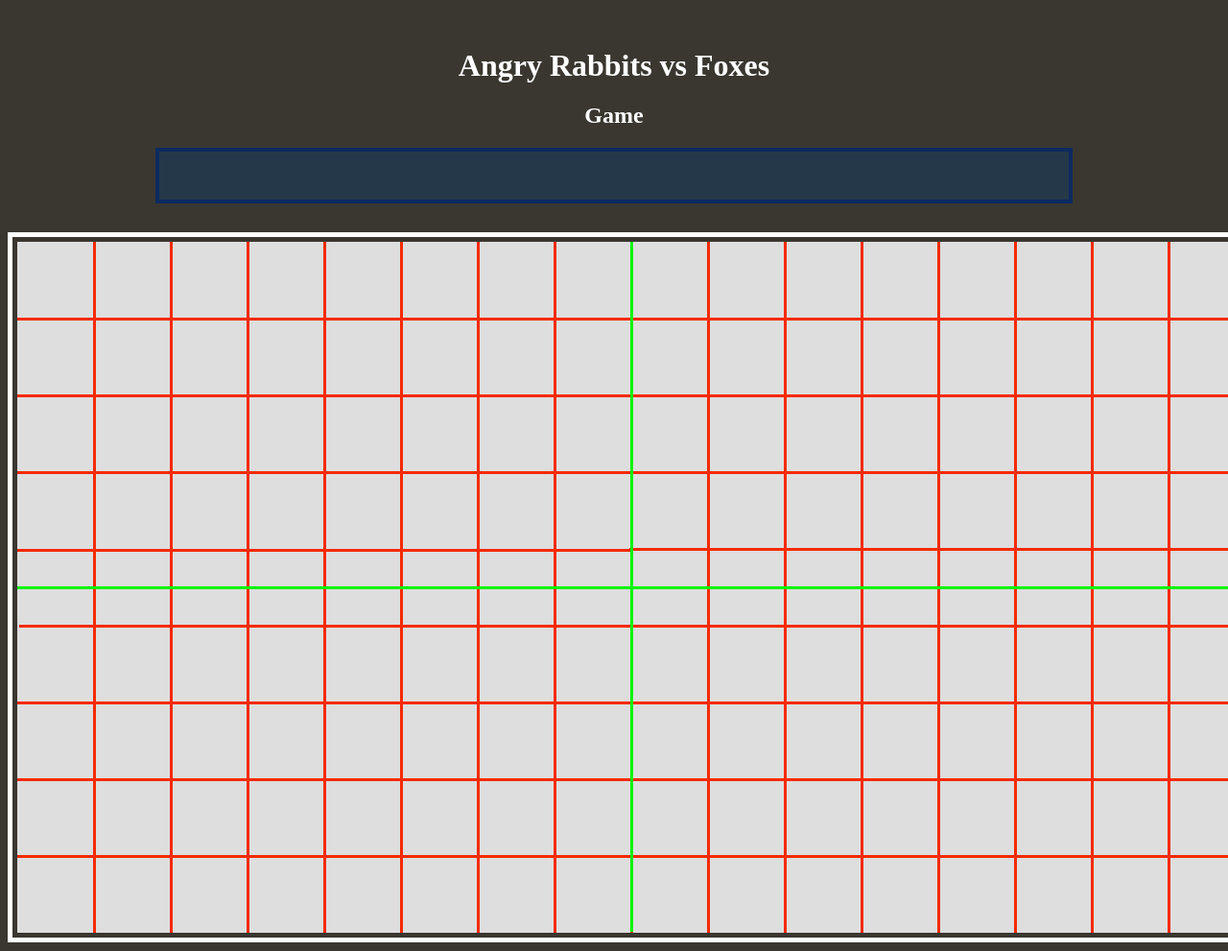
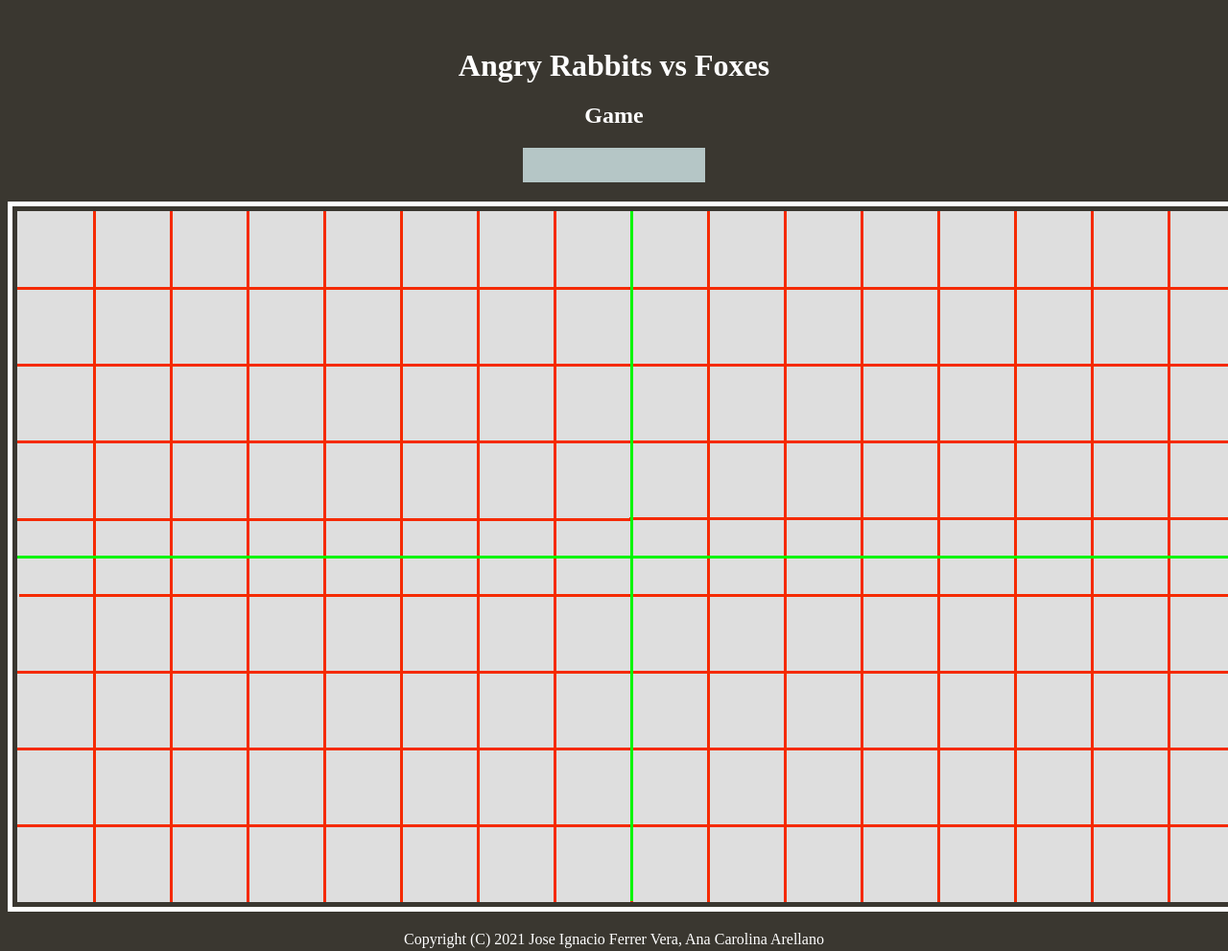
Before and after one commit to the-Humble/AngryPigs, a website with bundled scripts: page game.html in a window 1280 px wide. Shown: the top 991 px of the page at 96% size. Built offline with nearby package versions, Linux system fonts and the light colour scheme; no server answers.

Commit message:
changed rotation of catapult and game style

```diff
--- a/css/stylesCaro.css
+++ b/css/stylesCaro.css
@@ -63,6 +63,17 @@ header h2{
     display: flex;
     justify-content: space-between;
 }
+.game-points{
+    font-size: 24px;
+    background-color: #b5c6c6;
+    color: #243849;
+    margin-right: auto;
+    margin-left: auto;
+    width: 15%;
+    height: 1.5em;
+    text-align: center;
+    margin-bottom: 20px;
+}
 #rabbit-sprite {
     height: 64px;
     width: 64px;
--- a/game.html
+++ b/game.html
@@ -16,9 +16,8 @@
         <h2>Game</h2>
     </header>
     <main>
-        <section id="points" class="my-button">
-
-        </section>
+        <!-- points are dynamically displayed-->
+        <section id="points" class="game-points"></section>
         <section id="game-wrapper" class = "flex-container" style="border: 5px solid;">
            <!-- <canvas id="myCanvas"></canvas>-->
                 <div id="game-area" class="flex-center-item">
--- a/scripts/Editor.js
+++ b/scripts/Editor.js
@@ -284,7 +284,7 @@ export default class Editor {
                             left: ${cannon.pos.x}px;
                             width: 100px;
                             height: 100px;
-                            background: url(./images/catapult.png);
+                            background: url(./images/sprites/moving.gif;
                             background-repeat: no-repeat;
                             background-size: 100% 100%;">
                         </div>`);
--- a/scripts/game/World.js
+++ b/scripts/game/World.js
@@ -168,8 +168,7 @@ export default class World {
                             height: 100px;
                             background: url(./images/sprites/moving.gif);
                             background-repeat: no-repeat;
-                            background-size: 100% 100%;
-                            transform: scaleX(-1);">
+                            background-size: 100% 100%;">
                         </div>`);
 
         //Adds cannon to editor object
```
